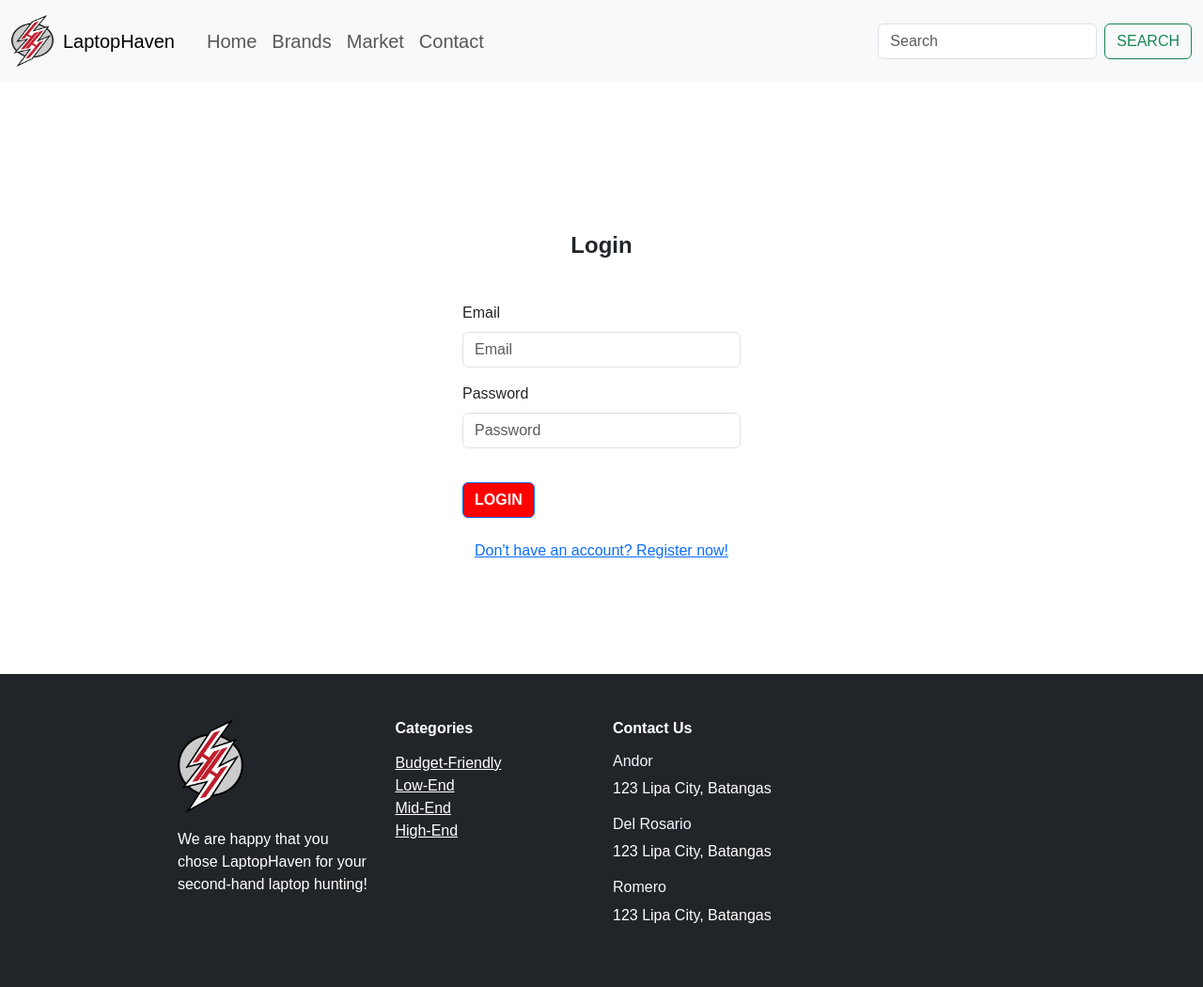
After one commit to Seanski29/Second-Hand-Laptop-Marketplace-with-Bidding-System, a PHP site: page /login.php in a window 1280 px wide. The commit adds this page. Shown: the whole page at 94% size. Run offline with PHP 8.4, Linux system fonts and the light colour scheme.

Commit message:
6th Commit

```diff
--- a/assets/css/style.css
+++ b/assets/css/style.css
@@ -8,7 +8,6 @@
 body {
     font-family: 'Poppins', sans-serif;
     margin: auto;
-    background-color: #f5f5f5;
 }
 
 /* HEADING STYLES */
@@ -69,10 +68,9 @@ button:hover {
 /* NAVIGATION STYLES */
 .navbar {
     font-size: 20px;
-    padding-top: 1rem !important;
-    padding-bottom: 1rem !important;
+    padding: 1rem 0;
+    position: sticky;
     top: 0;
-    left: 0;
 }
 
 .navbar-dark .navbar-nav .nav-link {
@@ -81,20 +79,16 @@ button:hover {
     transition: 0.4s ease;
 }
 
-.nav-button {
-    margin-top: 50%;
-}
-
 /* HOME SECTION */
 #home {
     color: red;
     text-align: center;
-    background-image: url('../images/Background.png');
+    background: url('../images/Background.png') center/cover no-repeat;
     width: 100%;
     height: 100vh;
-    background-size: cover;
-    background-position: center;
     display: flex;
+    align-items: center;
+    justify-content: center;
 }
 
 /* LAYOUT STYLES */
@@ -108,14 +102,13 @@ button:hover {
 
 .container-fluid {
     display: flex;
-    flex-direction: row;
     justify-content: center;
     align-items: center;
     gap: 10px;
 }
 
 /* BRAND STYLES */
-brand {
+.brand {
     text-align: center;
 }
 
@@ -138,7 +131,65 @@ brand {
     border-radius: 8px;
 }
 
-/* MISC STYLES */
+/* EMPHASIS STYLES */
 .text-emphasis-color {
     color: red;
 }
+
+/* CART SECTION STYLES */
+.cart .table {
+    width: 100%;
+    border-collapse: collapse;
+}
+
+.cart .product-info {
+    display: flex;
+    flex-wrap: wrap;
+    margin: 3px;
+}
+
+.cart th {
+    text-align: left;
+    padding: 5px 10px;
+    color: #fff;
+    background-color: #007bff;
+}
+
+.cart td a {
+    color: blue;
+}
+
+.cart .remove-btn {
+    color: #0056b3;
+    text-decoration: none;
+    font-size: 15px;
+}
+
+.cart .edit-btn {
+    color: black;
+    text-decoration: none;
+    font-size: 20px;
+}
+
+/* LOGIN FORM STYLES */
+.login-form {
+    width: 50%;
+    margin: 20px auto;
+    text-align: center;
+    padding: 20px;
+    border-top: 1px solid #007bff;
+}
+
+.login-form .input {
+    width: 50%;
+    margin: 10px auto;
+}
+
+#login-btn {
+    background-color: red;
+    color: #fff;
+}
+
+.registered-url {
+    color: green;
+}
--- a/index.php
+++ b/index.php
@@ -61,11 +61,11 @@
     <!----------------------------- END OF BRANDS SECTION ------------------------------>
 
     <!----------------------------- START OF FOOTER ----------------------------->
-    <footer class="mt-5 py-5" style="background-color: gray; padding: 50px 0;">
+    <footer class="mt-5 py-5" style="background-color: gray; padding: 30px 0;">
         <div id="footer" class="container">
             <div class="row">
                 <div class="col-lg-3 col-md-6 col-sm-12">
-                    <img src="assets/images/Logo.webp" width="100" height="100" />
+                    <img src="assets/images/Logo.webp" width="70" height="100" margin="center" />
                     <p class="pt-3">We are happy that you chose LaptopHaven for your second hand laptop hunting!</p>
                 </div>
                 <div class="col-lg-3 col-md-6 col-sm-12">
--- /dev/null
+++ b/login.php
@@ -0,0 +1,100 @@
+<!DOCTYPE html>
+<html lang="en">
+<head>
+    <meta charset="UTF-8">
+    <meta name="viewport" content="width=device-width, initial-scale=1.0">
+    <title>Login</title>
+    <link href="https://cdn.jsdelivr.net/npm/bootstrap@5.3.3/dist/css/bootstrap.min.css" rel="stylesheet">
+    <link rel="stylesheet" href="assets/css/style.css">
+</head>
+<body>
+
+<!-- NAVBAR -->
+<nav class="navbar navbar-expand-lg bg-body-tertiary">
+    <div class="container-fluid">
+        <img src="assets/images/Logo.webp" width="45" height="55" alt="Logo">
+        <a class="navbar-brand" href="#">LaptopHaven</a>
+        <button class="navbar-toggler" type="button" data-bs-toggle="collapse" data-bs-target="#navbarScroll">
+            <span class="navbar-toggler-icon"></span>
+        </button>
+        <div class="collapse navbar-collapse" id="navbarScroll">
+            <ul class="navbar-nav me-auto">
+                <li class="nav-item"><a class="nav-link" href="index.php">Home</a></li>
+                <li class="nav-item"><a class="nav-link" href="#brandings">Brands</a></li>
+                <li class="nav-item"><a class="nav-link" href="market.php">Market</a></li>
+                <li class="nav-item"><a class="nav-link" href="#footer">Contact</a></li>
+            </ul>
+            <form class="d-flex">
+                <input class="form-control me-2" type="search" placeholder="Search">
+                <button class="btn btn-outline-success" type="submit">Search</button>
+            </form>
+        </div>
+    </div>
+</nav>
+
+<!-- LOGIN SECTION -->
+<section class="my-5 py-5">
+    <div class="container text-center mt-3 pt-5">
+        <h2 class="font-weight-bold">Login</h2>
+        <hr class="mx-auto">
+    </div>
+    <div class="mx-auto container">
+        <form id="login-form">
+            <div class="mb-3">
+                <label for="login-email" class="form-label">Email</label>
+                <input type="email" class="form-control" id="login-email" name="email" placeholder="Email" required>
+            </div>
+            <div class="mb-3">
+                <label for="login-password" class="form-label">Password</label>
+                <input type="password" class="form-control" id="login-password" name="password" placeholder="Password" required>
+            </div>
+            <div class="mb-3">
+                <button type="submit" class="btn btn-primary" id="login-btn">Login</button>
+            </div>
+            <div class="mb-3">
+                <a href="register.php" class="btn btn-link">Don't have an account? Register now!</a>
+            </div>
+        </form>
+    </div>
+</section>
+
+<!-- FOOTER -->
+<footer class="mt-5 py-5 bg-dark text-white">
+    <div id="footer" class="container">
+        <div class="row">
+            <div class="col-lg-3 col-md-6 col-sm-12">
+                <img src="assets/images/Logo.webp" width="70" height="100" alt="Logo">
+                <p class="pt-3">We are happy that you chose LaptopHaven for your second-hand laptop hunting!</p>
+            </div>
+            <div class="col-lg-3 col-md-6 col-sm-12">
+                <h5 class="pb-2">Categories</h5>
+                <ul class="list-unstyled">
+                    <li><a href="#" class="text-white">Budget-Friendly</a></li>
+                    <li><a href="#" class="text-white">Low-End</a></li>
+                    <li><a href="#" class="text-white">Mid-End</a></li>
+                    <li><a href="#" class="text-white">High-End</a></li>
+                </ul>
+            </div>
+            <div class="col-lg-3 col-md-6 col-sm-12">
+                <h5 class="pb-2">Contact Us</h5>
+                <div>
+                    <h6>Andor</h6>
+                    <p>123 Lipa City, Batangas</p>
+                </div>
+                <div>
+                    <h6>Del Rosario</h6>
+                    <p>123 Lipa City, Batangas</p>
+                </div>
+                <div>
+                    <h6>Romero</h6>
+                    <p>123 Lipa City, Batangas</p>
+                </div>
+            </div>
+        </div>
+    </div>
+</footer>
+
+<!-- BOOTSTRAP JS -->
+<script src="https://cdn.jsdelivr.net/npm/bootstrap@5.3.3/dist/js/bootstrap.bundle.min.js"></script>
+</body>
+</html>
```
Also changed, not shown: bid.php (added, +109 -0 lines).
